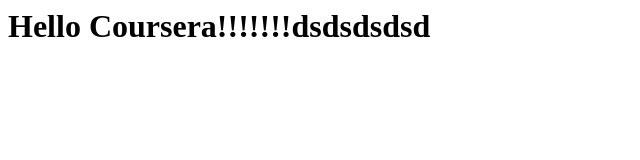
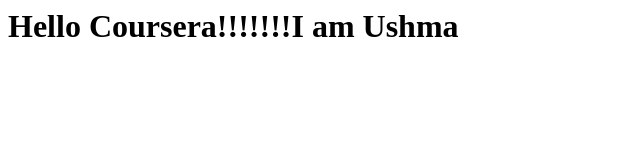
Before and after one commit to Ushma-Joshi/coursera-test, a plain HTML site: page index.html in a window 1280 px wide. Shown: the whole page, without its empty margins (0-640 px from the left). Drawn offline with Linux system fonts and the light colour scheme.

Commit message:
Next version

```diff
--- a/index.html
+++ b/index.html
@@ -6,6 +6,6 @@
     <title>Hiiiiii</title>
   </head>
   <body>
-    <h1>Hello Coursera!!!!!!!dsdsdsdsd</h1>
+    <h1>Hello Coursera!!!!!!!I am Ushma</h1>
   </body>
 </html>
```
